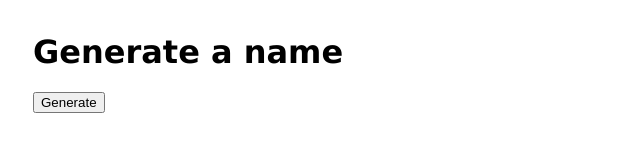
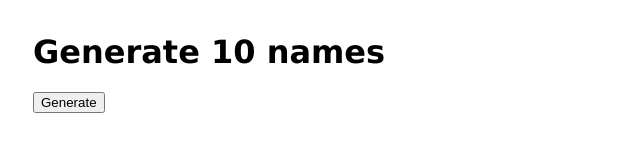
Before and after one commit to b-frazier/name-generator, a website: page index.html in a window 1280 px wide. Shown: the whole page, without its empty margins (0-640 px from the left). Drawn offline with Linux system fonts and the light colour scheme.

Commit message:
change title content

```diff
--- a/index.html
+++ b/index.html
@@ -9,7 +9,7 @@
   <body>
     <div id="contentBox">
       <div id="actionBox">
-        <h1 class="title">Generate a name</h1>
+        <h1 class="title">Generate 10 names</h1>
         <button id="genBtn" onclick="generate()">Generate</button>
       </div>
       <div id="nameList"></div>
```
